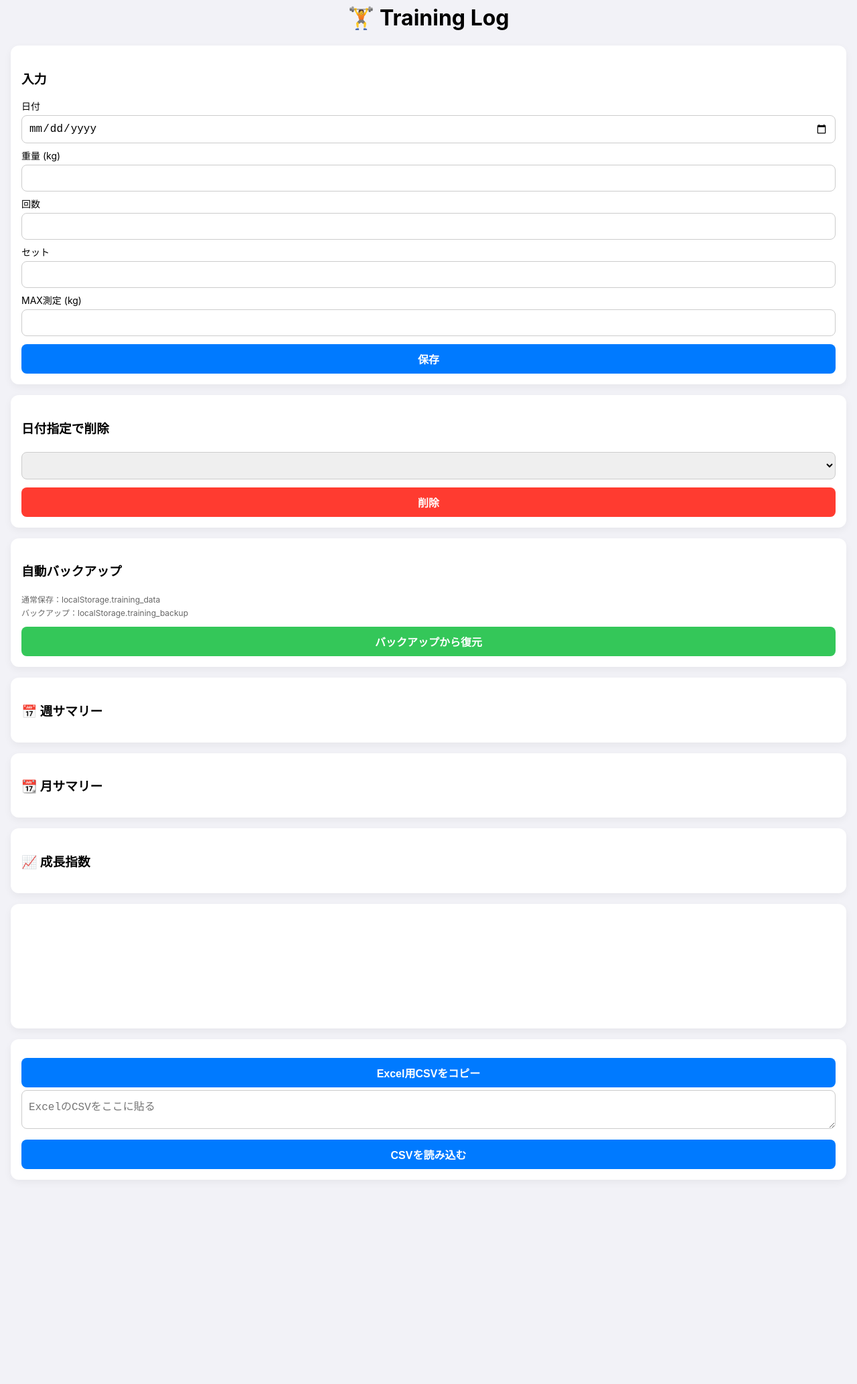
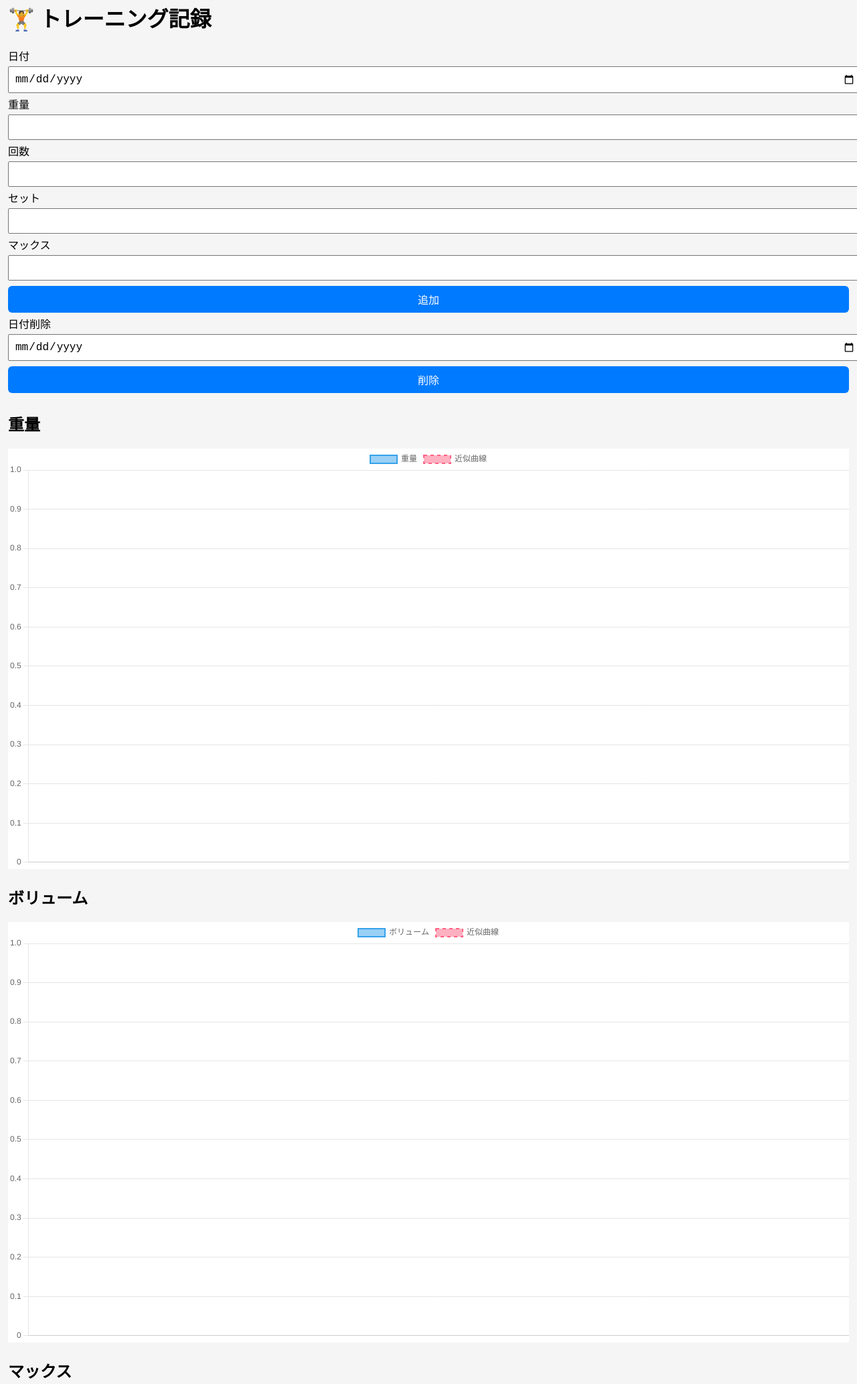
Before and after one commit to mokumokumokkun511/training-log, a plain HTML site: page index.html in a window 1280 px wide. Shown: the part 30-2097 px from the top of the page at 67% size. Before the commit the page ends 1824 px from the top, so only its background shows below. Drawn offline with nearby package versions, Linux system fonts and the light colour scheme.

Commit message:
Refactor index.html for improved structure and styling
Updated the HTML structure and styling for the training log application, including changes to labels, input fields, and chart elements.

```diff
--- a/index.html
+++ b/index.html
@@ -5,252 +5,167 @@
 <meta name="viewport" content="width=device-width, initial-scale=1.0" />
 <title>Training Log</title>
 
-<!-- Chart.js -->
+<!-- Chart.js（必須） -->
 <script src="https://cdn.jsdelivr.net/npm/chart.js"></script>
 
 <style>
 body {
   font-family: -apple-system, BlinkMacSystemFont, sans-serif;
-    background: #f2f2f7;
   margin: 0;
-    padding: 16px;
+  padding: 12px;
+  background: #f5f5f5;
 }
+h2 { margin-top: 24px; }
 
-  h1 {
-    text-align: center;
-  }
-
-  .card {
-    background: white;
-    border-radius: 12px;
-    padding: 16px;
-    margin-bottom: 16px;
-    box-shadow: 0 4px 12px rgba(0,0,0,0.05);
-  }
-
-  label {
-    display: block;
-    font-size: 14px;
-    margin-top: 8px;
-  }
-
-  input, select, textarea, button {
+input, button {
   width: 100%;
-    padding: 10px;
-    margin-top: 4px;
-    border-radius: 8px;
-    border: 1px solid #ccc;
+  padding: 8px;
+  margin: 4px 0;
   font-size: 16px;
-    box-sizing: border-box;
 }
 
 button {
+  background: #007aff;
+  color: #fff;
   border: none;
-    color: white;
-    font-weight: bold;
-    margin-top: 12px;
+  border-radius: 6px;
 }
 
-  .save { background: #007aff; }
-  .delete { background: #ff3b30; }
-  .restore { background: #34c759; }
-
 canvas {
-    max-width: 100%;
-  }
-
-  small {
-    color: #666;
-    font-size: 12px;
+  background: #fff;
+  margin-top: 16px;
 }
 </style>
 </head>
 
 <body>
 
-<h1>🏋️ Training Log</h1>
-
-<div class="card">
-  <h3>入力</h3>
+<h1>🏋️ トレーニング記録</h1>
 
 <label>日付</label>
-  <input type="date" id="date" />
+<input type="date" id="date">
 
-  <label>重量 (kg)</label>
-  <input type="number" id="weight" />
+<label>重量</label>
+<input type="number" id="weight">
 
 <label>回数</label>
-  <input type="number" id="reps" />
+<input type="number" id="reps">
 
 <label>セット</label>
-  <input type="number" id="sets" />
+<input type="number" id="sets">
 
-  <label>MAX測定 (kg)</label>
-  <input type="number" id="max" />
+<label>マックス</label>
+<input type="number" id="max">
 
-  <button class="save" onclick="saveData()">保存</button>
-</div>
+<button onclick="addData()">追加</button>
 
-<div class="card">
-  <h3>日付指定で削除</h3>
-  <select id="deleteDate"></select>
-  <button class="delete" onclick="deleteByDate()">削除</button>
-</div>
+<label>日付削除</label>
+<input type="date" id="deleteDate">
+<button onclick="deleteByDate()">削除</button>
 
-<div class="card">
-  <h3>自動バックアップ</h3>
-  <small>
-    通常保存：localStorage.training_data<br>
-    バックアップ：localStorage.training_backup
-  </small>
-  <button class="restore" onclick="restoreBackup()">バックアップから復元</button>
-</div>
+<h2>重量</h2>
+<canvas id="weightChart"></canvas>
 
-<div class="card">
-  <h3>📅 週サマリー</h3>
-  <div id="weekly"></div>
-</div>
+<h2>ボリューム</h2>
+<canvas id="volumeChart"></canvas>
 
-<div class="card">
-  <h3>📆 月サマリー</h3>
-  <div id="monthly"></div>
-</div>
-
-<div class="card">
-  <h3>📈 成長指数</h3>
-  <div id="growth"></div>
-</div>
-
-<div class="card">
-  <canvas id="chart"></canvas>
-</div>
-
-<div class="card">
-  <button class="save" onclick="copyCSV()">Excel用CSVをコピー</button>
-  <textarea id="csvInput" placeholder="ExcelのCSVをここに貼る"></textarea>
-  <button class="save" onclick="importCSV()">CSVを読み込む</button>
-</div>
+<h2>マックス</h2>
+<canvas id="maxChart"></canvas>
 
 <script>
-let data = JSON.parse(localStorage.getItem("training_data") || "[]");
-let backup = JSON.parse(localStorage.getItem("training_backup") || "null");
+let data = JSON.parse(localStorage.getItem("trainingData") || "[]");
 
-function saveData() {
-  const entry = {
-    date: date.value,
+function save() {
+  localStorage.setItem("trainingData", JSON.stringify(data));
+}
+
+function addData() {
+  const d = date.value;
+  if (!d) return alert("日付入れて！");
+
+  data.push({
+    date: d,
     weight: +weight.value,
     reps: +reps.value,
     sets: +sets.value,
     max: +max.value
-  };
+  });
 
-  if (!entry.date) return alert("日付を入力してください");
-
-  backup = JSON.parse(JSON.stringify(data));
-  localStorage.setItem("training_backup", JSON.stringify(backup));
-
-  data.push(entry);
-  localStorage.setItem("training_data", JSON.stringify(data));
-
-  renderAll();
+  save();
+  drawAll();
 }
 
 function deleteByDate() {
   const d = deleteDate.value;
-  data = data.filter(e => e.date !== d);
-  localStorage.setItem("training_data", JSON.stringify(data));
-  renderAll();
-}
-
-function restoreBackup() {
-  if (!backup) return alert("バックアップがありません");
-  data = backup;
-  localStorage.setItem("training_data", JSON.stringify(data));
-  renderAll();
-}
-
-function renderAll() {
-  updateDeleteList();
-  renderSummary();
-  renderChart();
-}
-
-function updateDeleteList() {
-  deleteDate.innerHTML = "";
-  [...new Set(data.map(e => e.date))].forEach(d => {
-    const o = document.createElement("option");
-    o.value = d;
-    o.textContent = d;
-    deleteDate.appendChild(o);
-  });
-}
-
-function renderSummary() {
-  if (data.length === 0) return;
-
-  const totalVolume = data.reduce((s,e)=>s+e.weight*e.reps*e.sets,0);
-  const avgWeight = (data.reduce((s,e)=>s+e.weight,0)/data.length).toFixed(1);
-  weekly.innerText = `平均重量 ${avgWeight}kg / 合計ボリューム ${totalVolume}`;
-
-  const maxMax = Math.max(...data.map(e=>e.max));
-  monthly.innerText = `MAX最高 ${maxMax}kg`;
-
-  growth.innerText = `成長指数 ${(maxMax / data[0].max).toFixed(2)}`;
+  data = data.filter(x => x.date !== d);
+  save();
+  drawAll();
 }
 
 function trend(values) {
   const n = values.length;
-  let sx=0, sy=0, sxy=0, sx2=0;
-  values.forEach((y,x)=>{
-    sx+=x; sy+=y; sxy+=x*y; sx2+=x*x;
-  });
-  const a=(n*sxy-sx*sy)/(n*sx2-sx*sx);
-  const b=(sy-a*sx)/n;
-  return values.map((_,x)=>a*x+b);
+  if (n < 2) return values;
+
+  const x = [...Array(n).keys()];
+  const avgX = x.reduce((a,b)=>a+b,0)/n;
+  const avgY = values.reduce((a,b)=>a+b,0)/n;
+
+  const slope = x.reduce((s,i)=>s+(i-avgX)*(values[i]-avgY),0) /
+                x.reduce((s,i)=>s+(i-avgX)**2,0);
+
+  return x.map(i => avgY + slope*(i-avgX));
 }
 
-let chart;
-function renderChart() {
-  const labels = data.map(e=>e.date);
-  const weightData = data.map(e=>e.weight);
-  const volumeData = data.map(e=>e.weight*e.reps*e.sets);
-  const maxData = data.map(e=>e.max);
+let charts = {};
 
-  chart?.destroy();
-  chart = new Chart(chartCanvas, {
+function drawChart(id, label, values) {
+  if (charts[id]) charts[id].destroy();
+
+  charts[id] = new Chart(
+    document.getElementById(id),
+    {
       type: "line",
       data: {
-      labels,
+        labels: data.map(d => d.date),
         datasets: [
-        { label:"重量", data: weightData, borderColor:"blue" },
-        { label:"重量トレンド", data: trend(weightData), borderDash:[5,5], borderColor:"blue" },
-        { label:"ボリューム", data: volumeData, borderColor:"green" },
-        { label:"ボリュームトレンド", data: trend(volumeData), borderDash:[5,5], borderColor:"green" },
-        { label:"MAX", data: maxData, borderColor:"red" },
-        { label:"MAXトレンド", data: trend(maxData), borderDash:[5,5], borderColor:"red" }
+          {
+            label,
+            data: values,
+            borderWidth: 2
+          },
+          {
+            label: "近似曲線",
+            data: trend(values),
+            borderDash: [5,5],
+            borderWidth: 2
+          }
         ]
       }
-  });
+    }
+  );
 }
 
-function copyCSV() {
-  const csv = "date,weight,reps,sets,max\n" +
-    data.map(e=>`${e.date},${e.weight},${e.reps},${e.sets},${e.max}`).join("\n");
-  navigator.clipboard.writeText(csv);
-  alert("CSVコピーしました");
+function drawAll() {
+  drawChart(
+    "weightChart",
+    "重量",
+    data.map(d => d.weight)
+  );
+
+  drawChart(
+    "volumeChart",
+    "ボリューム",
+    data.map(d => d.weight * d.reps * d.sets)
+  );
+
+  drawChart(
+    "maxChart",
+    "マックス",
+    data.map(d => d.max)
+  );
 }
 
-function importCSV() {
-  const rows = csvInput.value.trim().split("\n").slice(1);
-  data = rows.map(r=>{
-    const [date,weight,reps,sets,max] = r.split(",");
-    return {date,weight:+weight,reps:+reps,sets:+sets,max:+max};
-  });
-  localStorage.setItem("training_data", JSON.stringify(data));
-  renderAll();
-}
-
-renderAll();
+drawAll();
 </script>
 
 </body>
```
Lines whose indentation alone changed are shown as unchanged.
